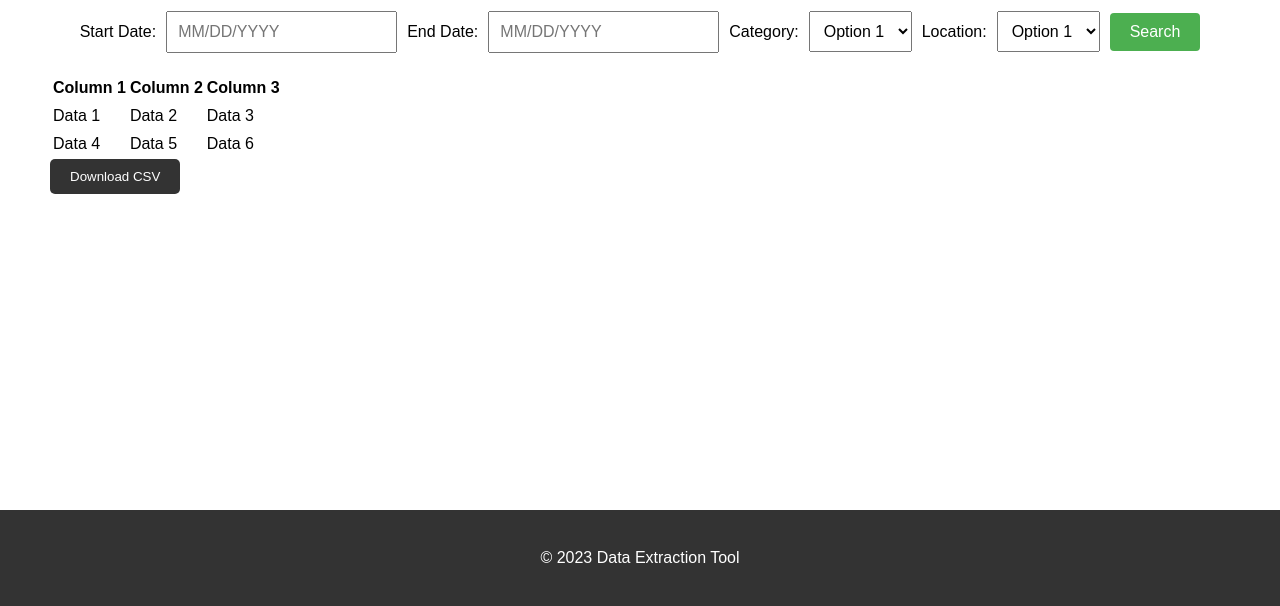
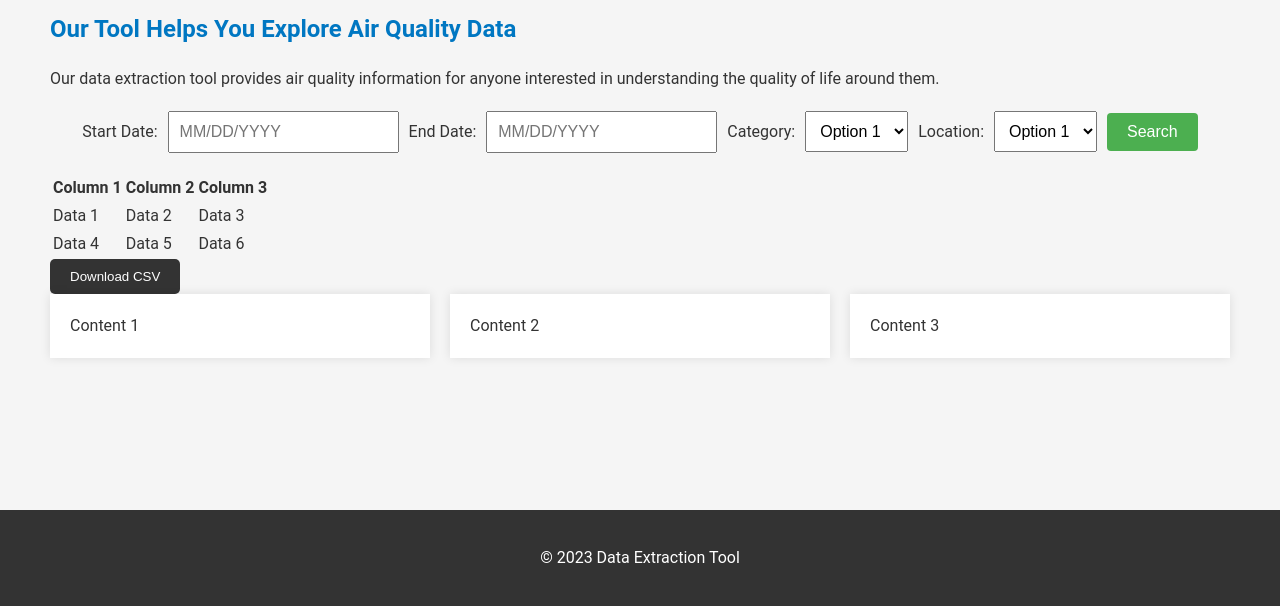
Before and after one commit to GuntherChung/INST490-AQ-Data-Extraction-Tool, a plain HTML site: page Website/index.html in a window 1280 px wide. Shown: the part 194-800 px from the top of the page. Drawn offline with Linux system fonts and the light colour scheme.

Commit message:
some changes to the website

```diff
--- a/Website/index.html
+++ b/Website/index.html
@@ -19,25 +19,34 @@
   </header>
   <main>
     <h1>Data Extraction Tool</h1>
+    <h2>Our Tool Helps You Explore Air Quality Data</h2>
+    <p>Our data extraction tool provides air quality information for anyone interested in understanding the quality of life around them.</p>
+
     <div class="search-box">
       <label for="start-date">Start Date:</label>
       <input type="text" id="start-date" name="start-date" placeholder="MM/DD/YYYY">
       <label for="end-date">End Date:</label>
       <input type="text" id="end-date" name="end-date" placeholder="MM/DD/YYYY">
       <label for="category">Category:</label>
+
       <select id="category" name="category">
         <option value="option1">Option 1</option>
         <option value="option2">Option 2</option>
         <option value="option3">Option 3</option>
       </select>
+
       <label for="location">Location:</label>
+
       <select id="location" name="location">
         <option value="option1">Option 1</option>
         <option value="option2">Option 2</option>
         <option value="option3">Option 3</option>
       </select>
+
       <button id="search-btn">Search</button>
+
     </div>
+
     <div class="table-box">
       <table>
         <thead>
@@ -65,6 +74,11 @@
     <div class="download-box">
       <button id="download-btn">Download CSV</button>
     </div>
+    <div class="grid-container">
+      <div class="grid-item" >Content 1</div>
+      <div class="grid-item">Content 2</div>
+      <div class="grid-item">Content 3</div>
+    </div>
   </main>
   <footer>
     <p>&copy; 2023 Data Extraction Tool</p>
--- a/Website/style.css
+++ b/Website/style.css
@@ -1,11 +1,30 @@
-body {
+:root {
+    --primary-color: #0077c2;
+    --secondary-color: #ffcc00;
+    --background-color: #f5f5f5;
+    --text-color: #333;
+  }
+
+  @import url('https://fonts.googleapis.com/css2?family=Roboto:wght@300;400;700&display=swap');
+
+  body {
     margin: 0;
-    font-family: Arial, sans-serif;
     font-size: 16px;
+    font-family: 'Roboto', sans-serif;
     line-height: 1.5;
     display: flex;
     flex-direction: column;
     min-height: 100vh;
+    background-color: var(--background-color);
+    color: var(--text-color);
+  }
+
+  h1, h2, h3, h4, h5, h6 {
+    color: var(--primary-color);
+  }
+
+  a {
+    color: var(--secondary-color);
   }
 
   header {
@@ -77,6 +96,18 @@ body {
     background-color: #3e8e41;
   }
 
+  .grid-container {
+    display: grid;
+    grid-template-columns: repeat(auto-fit, minmax(300px, 1fr));
+    grid-gap: 20px;
+  }
+
+  .grid-item {
+    background-color: #fff;
+    padding: 20px;
+    box-shadow: 0px 0px 10px rgba(0, 0, 0, 0.1);
+  }
+
   footer {
     background-color: #333;
     color: #fff;
@@ -84,3 +115,9 @@ body {
     padding: 20px;
     margin-top: auto;
   }
+
+  @media screen and (max-width: 768px) {
+    .grid-container {
+      grid-template-columns: repeat(auto-fit, minmax(200px, 1fr));
+    }
+  }
```
